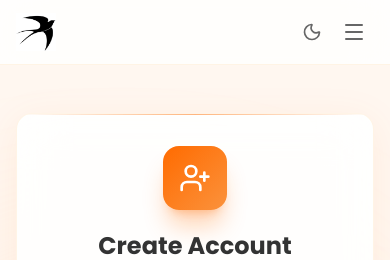
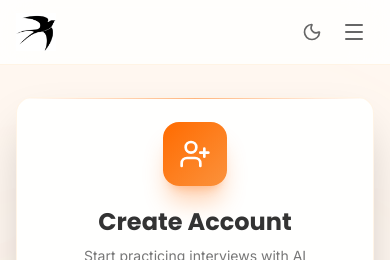
Before and after one commit to Anilllllllll/Ai-Interview-Platform, a React (Vite) app in the folder frontend/: page /register in a window 390 px wide. Shown: the top 260 px of the page. Built offline with nearby package versions, Linux system fonts and the light colour scheme; no server answers.

Commit message:
Final UI refinements: spacing, logo, and interview interface

```diff
--- a/frontend/src/components/VoiceAnswerInput.jsx
+++ b/frontend/src/components/VoiceAnswerInput.jsx
@@ -286,41 +286,23 @@ const VoiceAnswerInput = ({
                     )}
                 </div>
 
-                {/* Animated AI Orb */}
-                <div className="voice-orb-container">
-                    {/* Pulse rings when listening */}
-                    {status === "listening" && (
-                        <>
-                            <div className="voice-ring" />
-                            <div className="voice-ring" />
-                            <div className="voice-ring" />
-                        </>
-                    )}
-                    {/* Glow rings when idle */}
-                    {status === "idle" && !disabled && (
-                        <>
-                            <div className="voice-glow-ring" />
-                            <div className="voice-glow-ring" />
-                        </>
-                    )}
-
+                {/* Mic Control Button - Sleeker version */}
+                <div className="flex flex-col items-center">
                     <button
                         onClick={status === "listening" ? stopAndSubmit : startListening}
                         disabled={disabled || status === "processing"}
-                        className={orbClass}
+                        className={`group relative flex items-center justify-center w-16 h-16 rounded-full transition-all duration-300 ${status === "listening" ? "bg-red-500 shadow-lg shadow-red-500/30 active:scale-90" : "bg-primary-500 shadow-lg shadow-primary-500/30 active:scale-95 hover:bg-primary-600"}`}
                         id="voice-mic-button"
                     >
                         {status === "listening" ? (
-                            /* Stop icon */
-                            <svg className="w-10 h-10 text-white drop-shadow-lg" fill="currentColor" viewBox="0 0 24 24">
+                            <svg className="w-7 h-7 text-white" fill="currentColor" viewBox="0 0 24 24">
                                 <rect x="6" y="6" width="12" height="12" rx="2" />
                             </svg>
                         ) : status === "processing" ? (
-                            <div className="w-8 h-8 border-3 border-white/80 border-t-transparent rounded-full animate-spin" />
+                            <div className="w-6 h-6 border-3 border-white/80 border-t-transparent rounded-full animate-spin" />
                         ) : (
-                            /* Mic icon */
-                            <svg className="w-10 h-10 text-white drop-shadow-lg" fill="none" viewBox="0 0 24 24" stroke="currentColor">
-                                <path strokeLinecap="round" strokeLinejoin="round" strokeWidth={1.8}
+                            <svg className="w-7 h-7 text-white" fill="none" viewBox="0 0 24 24" stroke="currentColor">
+                                <path strokeLinecap="round" strokeLinejoin="round" strokeWidth={2}
                                     d="M19 11a7 7 0 01-14 0m14 0a7 7 0 00-14 0m14 0v1a7 7 0 01-14 0v-1m7 8v4m-4 0h8M12 1a3 3 0 00-3 3v7a3 3 0 006 0V4a3 3 0 00-3-3z" />
                             </svg>
                         )}
--- a/frontend/src/index.css
+++ b/frontend/src/index.css
@@ -225,14 +225,13 @@
     }
   }
 
-  /* ─── Voice interview: animated AI orb ─────────────────── */
+  /* ─── Voice interview: sleeker mic button ─────────────────── */
   .voice-orb-container {
     position: relative;
-    width: 120px;
-    height: 120px;
     display: flex;
     align-items: center;
     justify-content: center;
+    padding: 2rem 0;
   }
 
   .voice-orb {
@@ -246,6 +245,7 @@
     display: flex;
     align-items: center;
     justify-content: center;
+    box-shadow: 0 0 0 1px rgba(255, 255, 255, 0.1) inset;
   }
 
   .voice-orb:hover {
@@ -340,36 +340,7 @@
 
   /* Glow rings for idle state */
   .voice-glow-ring {
-    position: absolute;
-    border-radius: 50%;
-    border: 1px solid rgba(255, 107, 0, 0.2);
-    animation: glowPulse 3s ease-in-out infinite;
-  }
-
-  .voice-glow-ring:nth-child(1) {
-    width: 110px;
-    height: 110px;
-    animation-delay: 0s;
-  }
-
-  .voice-glow-ring:nth-child(2) {
-    width: 126px;
-    height: 126px;
-    animation-delay: 0.5s;
-  }
-
-  @keyframes glowPulse {
-
-    0%,
-    100% {
-      opacity: 0.3;
-      transform: scale(1);
-    }
-
-    50% {
-      opacity: 0.6;
-      transform: scale(1.05);
-    }
+    display: none;
   }
 
   /* ─── Voice waveform bars ──────────────────────────────── */
--- a/frontend/src/pages/Dashboard.jsx
+++ b/frontend/src/pages/Dashboard.jsx
@@ -212,13 +212,13 @@ const Dashboard = () => {
 
                 <div className="relative z-10 flex flex-col sm:flex-row items-start sm:items-center justify-between gap-6">
                     <div className="flex items-center gap-5">
-                        <motion.div
-                            animate={{ y: [0, -8, 0] }}
-                            transition={{ duration: 3, repeat: Infinity, ease: "easeInOut" }}
-                            className="w-16 h-16 rounded-2xl bg-gradient-to-br from-primary-500 to-primary-400 flex items-center justify-center shadow-xl shadow-primary-500/30"
-                        >
-                            <Sparkles className="w-8 h-8 text-white" />
-                        </motion.div>
+                            <motion.div
+                                animate={{ y: [0, -8, 0] }}
+                                transition={{ duration: 3, repeat: Infinity, ease: "easeInOut" }}
+                                className="w-16 h-16 rounded-2xl bg-white flex items-center justify-center shadow-xl shadow-primary-500/10 border border-primary-100"
+                            >
+                                <img src="/logo.png" alt="Logo" className="w-10 h-10 object-contain" />
+                            </motion.div>
                         <div>
                             <h1 className="text-2xl sm:text-3xl font-bold text-surface-900 dark:text-slate-100 font-heading">
                                 {t("dashboard.welcome")}, <span className="bg-gradient-to-r from-primary-600 to-primary-400 bg-clip-text text-transparent">{user?.name?.split(" ")[0]}</span>
--- a/frontend/src/pages/Home.jsx
+++ b/frontend/src/pages/Home.jsx
@@ -123,7 +123,7 @@ const Home = () => {
                     <FloatingParticle size={9} color="rgba(255,107,0,0.15)" top="15%" left="65%" delay={3} />
                 </div>
 
-                <div className="max-w-7xl mx-auto w-full relative z-10 py-16 lg:py-24">
+                <div className="max-w-7xl mx-auto w-full relative z-10 pt-4 pb-16 lg:pt-8 lg:pb-24">
                     <div className="grid lg:grid-cols-2 gap-12 lg:gap-16 items-center">
                         {/* Left — Text */}
                         <motion.div
@@ -131,15 +131,6 @@ const Home = () => {
                             animate={{ opacity: 1, x: 0 }}
                             transition={{ duration: 0.8, ease: [0.25, 0.46, 0.45, 0.94] }}
                         >
-                            <motion.div
-                                initial={{ opacity: 0, y: 20 }}
-                                animate={{ opacity: 1, y: 0 }}
-                                transition={{ delay: 0.2 }}
-                                className="inline-flex items-center space-x-2 px-4 py-2 rounded-full bg-primary-50 border border-primary-200/60 mb-8"
-                            >
-                                <Sparkles className="w-4 h-4 text-primary-500" />
-                                <span className="text-sm font-medium text-primary-600">AI-Powered Interview Platform</span>
-                            </motion.div>
 
                             <h1 className="text-4xl sm:text-5xl lg:text-6xl xl:text-7xl font-bold font-heading leading-[1.1] mb-6">
                                 <span className="text-surface-900">Ace Your Next</span>
--- a/frontend/src/pages/Login.jsx
+++ b/frontend/src/pages/Login.jsx
@@ -44,12 +44,12 @@ const Login = () => {
     };
 
     return (
-        <div className="min-h-[calc(100vh-4rem)] flex items-center justify-center px-4 py-12 relative overflow-hidden">
+        <div className="min-h-[calc(100vh-4rem)] flex items-center justify-center px-4 py-8 sm:py-12 relative overflow-hidden">
             {/* Animated background orbs */}
             <div className="absolute inset-0 pointer-events-none">
-                <div className="absolute top-1/4 -left-32 w-[500px] h-[500px] bg-primary-200/30 rounded-full blur-[100px] animate-float" />
-                <div className="absolute bottom-1/4 -right-32 w-[500px] h-[500px] bg-primary-100/40 rounded-full blur-[100px] animate-float-delayed" />
-                <div className="absolute top-1/2 left-1/2 -translate-x-1/2 -translate-y-1/2 w-[300px] h-[300px] bg-primary-50/50 rounded-full blur-[80px]" />
+                <div className="absolute top-1/4 -left-32 w-[500px] h-[500px] bg-primary-200/5 rounded-full blur-[140px] animate-float" />
+                <div className="absolute bottom-1/4 -right-32 w-[500px] h-[500px] bg-primary-100/5 rounded-full blur-[140px] animate-float-delayed" />
+                <div className="absolute top-1/2 left-1/2 -translate-x-1/2 -translate-y-1/2 w-[300px] h-[300px] bg-primary-50/10 rounded-full blur-[100px]" />
             </div>
 
             <motion.div
@@ -58,13 +58,12 @@ const Login = () => {
                 animate="visible"
                 className="w-full max-w-md relative z-10"
             >
-                <div className="relative p-8 rounded-2xl border border-primary-100/60 overflow-hidden"
-                    style={{
-                        background: "rgba(255, 255, 255, 0.9)",
-                        backdropFilter: "blur(24px) saturate(150%)",
-                        boxShadow: "0 8px 40px rgba(255, 107, 0, 0.08)",
-                    }}
-                >
+                    <div className="relative p-6 sm:p-8 rounded-2xl border border-primary-100/60 overflow-hidden shadow-2xl"
+                        style={{
+                            background: "rgba(255, 255, 255, 0.94)",
+                            backdropFilter: "blur(24px) saturate(150%)",
+                        }}
+                    >
                     {/* Top gradient line */}
                     <div className="absolute top-0 left-0 right-0 h-px bg-gradient-to-r from-transparent via-primary-500/50 to-transparent" />
 
--- a/frontend/src/pages/Register.jsx
+++ b/frontend/src/pages/Register.jsx
@@ -52,15 +52,15 @@ const Register = () => {
     };
 
     return (
-        <div className="min-h-[calc(100vh-4rem)] flex items-center justify-center px-4 py-12 relative overflow-hidden">
+        <div className="min-h-[calc(100vh-4rem)] flex items-center justify-center px-4 py-8 sm:py-12 relative overflow-hidden">
             <div className="absolute inset-0 pointer-events-none">
-                <div className="absolute top-1/3 -right-32 w-[500px] h-[500px] bg-primary-200/30 rounded-full blur-[100px] animate-float" />
-                <div className="absolute bottom-1/3 -left-32 w-[500px] h-[500px] bg-primary-100/40 rounded-full blur-[100px] animate-float-delayed" />
+                <div className="absolute top-1/3 -right-32 w-[500px] h-[500px] bg-primary-200/5 rounded-full blur-[140px] animate-float" />
+                <div className="absolute bottom-1/3 -left-32 w-[500px] h-[500px] bg-primary-100/5 rounded-full blur-[140px] animate-float-delayed" />
             </div>
 
             <motion.div variants={containerVariants} initial="hidden" animate="visible" className="w-full max-w-lg relative z-10">
-                <div className="relative p-8 rounded-2xl border border-primary-100/60 overflow-hidden"
-                    style={{ background: "rgba(255, 255, 255, 0.9)", backdropFilter: "blur(24px) saturate(150%)", boxShadow: "0 8px 40px rgba(255, 107, 0, 0.08)" }}>
+                <div className="relative p-6 sm:p-8 rounded-2xl border border-primary-100/60 overflow-hidden shadow-2xl"
+                    style={{ background: "rgba(255, 255, 255, 0.94)", backdropFilter: "blur(24px) saturate(150%)" }}>
                     <div className="absolute top-0 left-0 right-0 h-px bg-gradient-to-r from-transparent via-primary-500/50 to-transparent" />
 
                     <motion.div variants={itemVariants} className="text-center mb-8">
```
